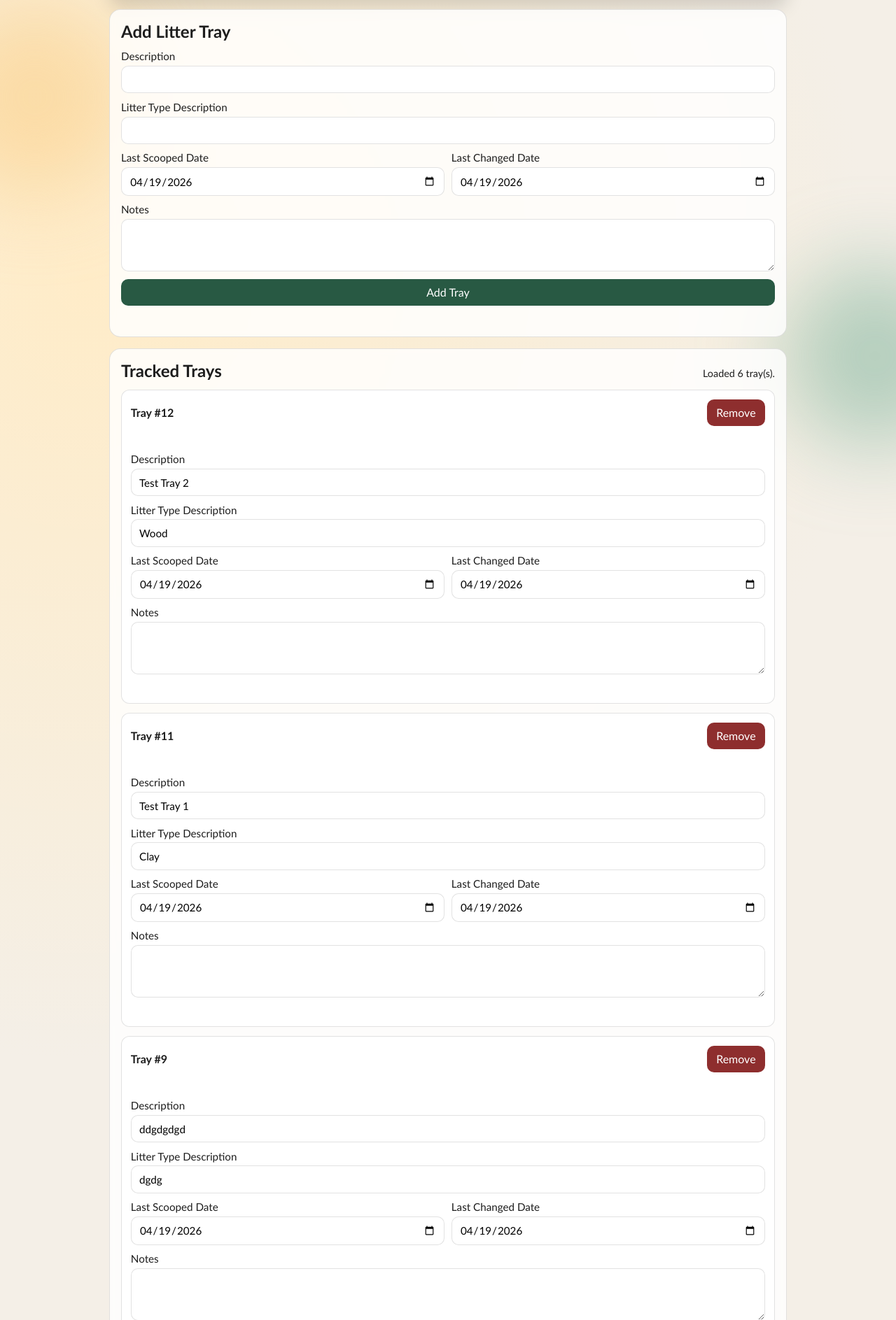
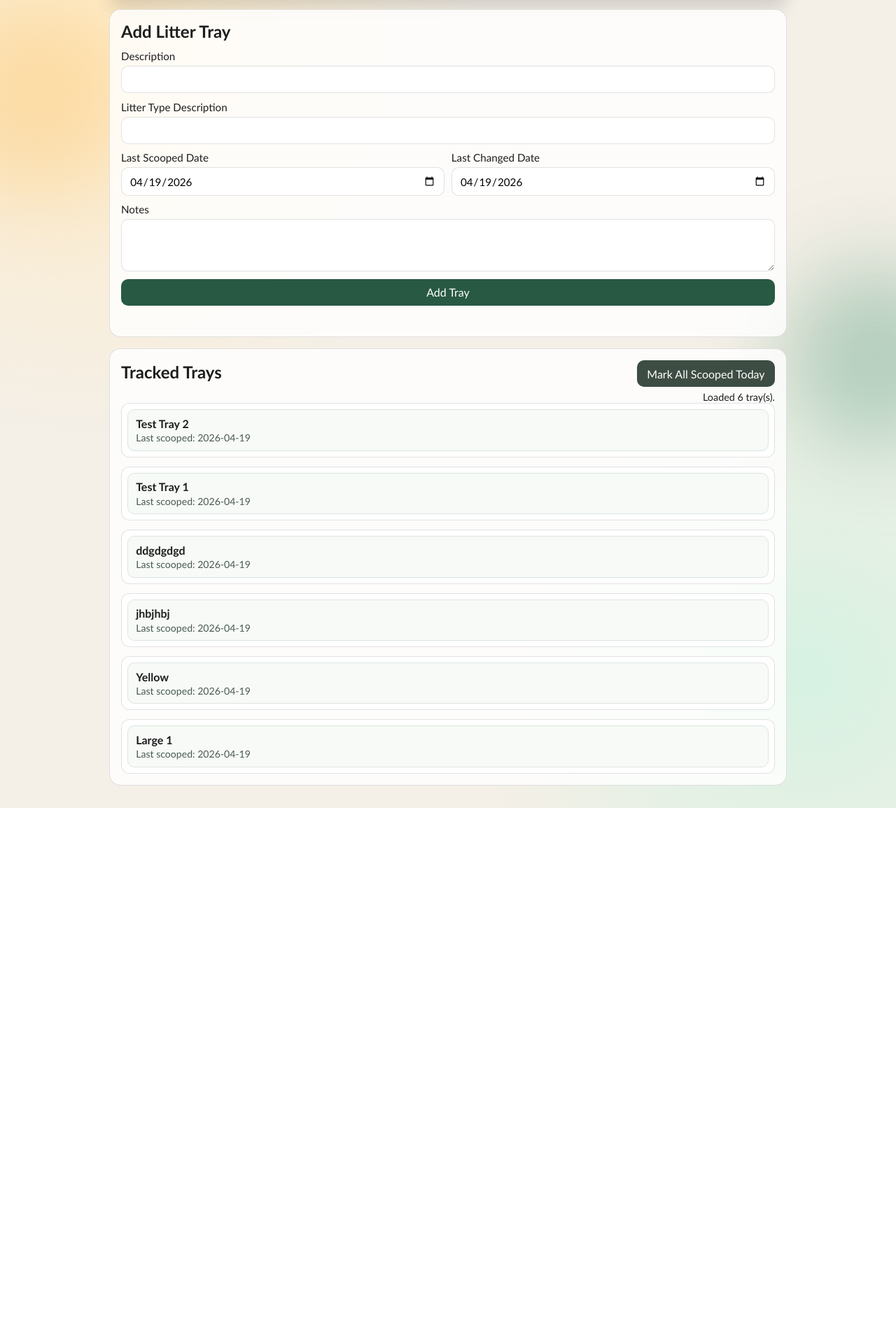
Before and after one commit to GFaichney/LitterTracker, a Flask app: page / in a window 1280 px wide. Shown: the part 121-2008 px from the top of the page at 70% size. After the commit the page ends 1276 px from the top, so only its background shows below. Run offline with Flask 3, Linux system fonts and the light colour scheme; data comes from the database, SQL or seed files in the repository; both versions use the stored data as it was after the commit.

Commit message:
Input improvements and tray display fix

```diff
--- a/app.py
+++ b/app.py
@@ -171,6 +171,22 @@ def delete_tray(tray_id: int):
     return "", 204
 
 
+@app.route("/api/trays/mark-all-scooped", methods=["POST"])
+def mark_all_scooped():
+    payload = request.get_json(silent=True) or {}
+    scooped_date = str(payload.get("last_scooped_date", date.today().isoformat())).strip()
+    if not scooped_date:
+        scooped_date = date.today().isoformat()
+
+    with closing(get_connection()) as conn:
+        cursor = conn.execute(
+            "UPDATE litter_trays SET last_scooped_date = ?", (scooped_date,)
+        )
+        conn.commit()
+
+    return jsonify({"updated_count": cursor.rowcount, "last_scooped_date": scooped_date})
+
+
 if __name__ == "__main__":
     init_db()
     app.run(host="0.0.0.0", port=8000, debug=False)
--- a/static/app.js
+++ b/static/app.js
@@ -3,6 +3,8 @@ const statusEl = document.getElementById("status");
 const formEl = document.getElementById("add-tray-form");
 const formErrorEl = document.getElementById("form-error");
 const trayTemplate = document.getElementById("tray-card-template");
+const markAllScoopedButton = document.getElementById("mark-all-scooped");
+const emptyStateMarkup = '<p class="empty-state">No litter trays yet. Add one above.</p>';
 
 function todayDateString() {
   return new Date().toISOString().slice(0, 10);
@@ -49,6 +51,31 @@ function updateWarningState(cardEl) {
   }
 }
 
+function updateSummaryState(cardEl) {
+  const descriptionInput = cardEl.querySelector('[data-field="description"]');
+  const scoopedDateInput = cardEl.querySelector('[data-field="last_scooped_date"]');
+  const titleEl = cardEl.querySelector(".summary-title");
+  const dateEl = cardEl.querySelector(".summary-date");
+
+  const description = descriptionInput.value.trim();
+  titleEl.textContent = description || "Unnamed tray";
+  dateEl.textContent = `Last scooped: ${scoopedDateInput.value || "not set"}`;
+}
+
+function setCardExpanded(cardEl, expanded) {
+  cardEl.classList.toggle("is-expanded", expanded);
+  const summaryButton = cardEl.querySelector(".tray-summary");
+  summaryButton.setAttribute("aria-expanded", expanded ? "true" : "false");
+}
+
+function collapseOtherCards(activeCard) {
+  trayListEl.querySelectorAll(".tray-card.is-expanded").forEach((card) => {
+    if (card !== activeCard) {
+      setCardExpanded(card, false);
+    }
+  });
+}
+
 async function api(path, options = {}) {
   const response = await fetch(path, {
     headers: { "Content-Type": "application/json" },
@@ -89,9 +116,10 @@ function trayPayloadFromCard(cardEl) {
 function createTrayCard(tray) {
   const node = trayTemplate.content.firstElementChild.cloneNode(true);
   node.dataset.id = String(tray.id);
-  node.querySelector(".tray-id").textContent = `Tray #${tray.id}`;
+  setCardExpanded(node, false);
 
   const saveStateEl = node.querySelector(".save-state");
+  const summaryButton = node.querySelector(".tray-summary");
 
   const setField = (field, value) => {
     node.querySelector(`[data-field="${field}"]`).value = value ?? "";
@@ -103,6 +131,17 @@ function createTrayCard(tray) {
   setField("last_changed_date", tray.last_changed_date);
   setField("notes", tray.notes);
   updateWarningState(node);
+  updateSummaryState(node);
+
+  summaryButton.addEventListener("click", () => {
+    const isExpanded = node.classList.contains("is-expanded");
+    if (isExpanded) {
+      setCardExpanded(node, false);
+      return;
+    }
+    collapseOtherCards(node);
+    setCardExpanded(node, true);
+  });
 
   const saveCard = debounce(async () => {
     saveStateEl.textContent = "Saving...";
@@ -118,6 +157,7 @@ function createTrayCard(tray) {
       setField("last_changed_date", updated.last_changed_date);
       setField("notes", updated.notes);
       updateWarningState(node);
+      updateSummaryState(node);
       saveStateEl.textContent = "Saved";
       setTimeout(() => {
         if (saveStateEl.textContent === "Saved") {
@@ -135,14 +175,20 @@ function createTrayCard(tray) {
   changedDateInput.addEventListener("change", () => {
     scoopedDateInput.value = changedDateInput.value;
     updateWarningState(node);
+    updateSummaryState(node);
     saveCard();
   });
 
   scoopedDateInput.addEventListener("change", () => {
     updateWarningState(node);
+    updateSummaryState(node);
   });
 
   node.querySelectorAll("input, textarea").forEach((input) => {
+    input.addEventListener("focus", () => {
+      collapseOtherCards(node);
+      setCardExpanded(node, true);
+    });
     input.addEventListener("input", saveCard);
     input.addEventListener("change", saveCard);
   });
@@ -155,7 +201,7 @@ function createTrayCard(tray) {
       node.remove();
       setStatus("Tray removed.");
       if (!trayListEl.children.length) {
-        trayListEl.innerHTML = "<p>No litter trays yet. Add one above.</p>";
+        trayListEl.innerHTML = emptyStateMarkup;
       }
     } catch (error) {
       setStatus(error.message);
@@ -171,7 +217,7 @@ async function loadTrays() {
     const trays = await api("/api/trays");
     trayListEl.innerHTML = "";
     if (!trays.length) {
-      trayListEl.innerHTML = "<p>No litter trays yet. Add one above.</p>";
+      trayListEl.innerHTML = emptyStateMarkup;
       setStatus("Ready");
       return;
     }
@@ -211,7 +257,7 @@ formEl.addEventListener("submit", async (event) => {
       body: JSON.stringify(payload),
     });
 
-    const emptyHint = trayListEl.querySelector("p");
+    const emptyHint = trayListEl.querySelector(".empty-state");
     if (emptyHint) {
       trayListEl.innerHTML = "";
     }
@@ -231,6 +277,25 @@ formEl.last_changed_date.addEventListener("change", () => {
   formEl.last_scooped_date.value = formEl.last_changed_date.value;
 });
 
+markAllScoopedButton.addEventListener("click", async () => {
+  markAllScoopedButton.disabled = true;
+  const scoopedDate = todayDateString();
+  setStatus("Updating all trays...");
+
+  try {
+    const result = await api("/api/trays/mark-all-scooped", {
+      method: "POST",
+      body: JSON.stringify({ last_scooped_date: scoopedDate }),
+    });
+    await loadTrays();
+    setStatus(`Updated ${result.updated_count} tray(s) to ${result.last_scooped_date}.`);
+  } catch (error) {
+    setStatus(error.message);
+  } finally {
+    markAllScoopedButton.disabled = false;
+  }
+});
+
 formEl.last_scooped_date.value = todayDateString();
 formEl.last_changed_date.value = todayDateString();
 loadTrays();
--- a/static/styles.css
+++ b/static/styles.css
@@ -122,6 +122,10 @@ button {
   transition: transform 120ms ease, opacity 120ms ease;
 }
 
+button.secondary {
+  background: #3d4d44;
+}
+
 button:hover {
   opacity: 0.92;
 }
@@ -149,6 +153,17 @@ button.danger {
   gap: 1rem;
 }
 
+.list-actions {
+  display: grid;
+  justify-items: end;
+  gap: 0.35rem;
+}
+
+#mark-all-scooped {
+  width: auto;
+  padding-inline: 0.9rem;
+}
+
 #status,
 .save-state,
 .error {
@@ -169,7 +184,7 @@ button.danger {
 .tray-card {
   border: 1px solid var(--border);
   border-radius: 12px;
-  padding: 0.8rem;
+  padding: 0.5rem;
   background: #fff;
   animation: card-in 250ms ease-out;
 }
@@ -184,6 +199,46 @@ button.danger {
   justify-content: space-between;
   align-items: center;
   gap: 1rem;
+}
+
+.tray-summary {
+  display: grid;
+  justify-items: start;
+  text-align: left;
+  width: 100%;
+  background: #f7faf7;
+  color: var(--text);
+  border: 1px solid #dce6de;
+}
+
+.tray-summary:hover {
+  opacity: 1;
+}
+
+.summary-title {
+  font-weight: 700;
+  font-size: 1rem;
+}
+
+.summary-date {
+  margin-top: 0.15rem;
+  font-size: 0.88rem;
+  color: #4a5b51;
+}
+
+.tray-details {
+  display: none;
+  gap: 0.65rem;
+  padding: 0.6rem;
+}
+
+.tray-card.is-expanded .tray-details {
+  display: grid;
+}
+
+.tray-card.is-expanded .tray-summary {
+  border-color: #bfd6c6;
+  background: #edf6ef;
 }
 
 .warning {
@@ -221,6 +276,20 @@ button.danger {
     grid-template-columns: 1fr;
   }
 
+  .list-actions {
+    justify-items: stretch;
+    width: 100%;
+  }
+
+  .list-head {
+    align-items: stretch;
+    flex-direction: column;
+  }
+
+  #mark-all-scooped {
+    width: 100%;
+  }
+
   .layout {
     padding: 0.8rem 0.8rem 1.2rem;
   }
--- a/templates/index.html
+++ b/templates/index.html
@@ -54,7 +54,10 @@
       <section class="panel list-panel">
         <div class="list-head">
           <h2>Tracked Trays</h2>
+          <div class="list-actions">
+            <button id="mark-all-scooped" class="secondary" type="button">Mark All Scooped Today</button>
             <p id="status" aria-live="polite"></p>
+          </div>
         </div>
         <div id="tray-list" class="tray-list"></div>
       </section>
@@ -62,8 +65,14 @@
 
     <template id="tray-card-template">
       <article class="tray-card">
+        <button class="tray-summary" type="button" aria-expanded="false">
+          <span class="summary-title"></span>
+          <span class="summary-date"></span>
+        </button>
+
+        <div class="tray-details">
           <div class="card-top">
-          <strong class="tray-id"></strong>
+            <strong>Tray Details</strong>
             <button class="danger" type="button">Remove</button>
           </div>
           <p class="warning" aria-live="polite"></p>
@@ -96,6 +105,7 @@
           </label>
 
           <p class="save-state"></p>
+        </div>
       </article>
     </template>
 
```
Also changed, not shown: Build_Instructions.md (+5 -0 lines), litter_tracker.db. Lines whose indentation alone changed are shown as unchanged.
